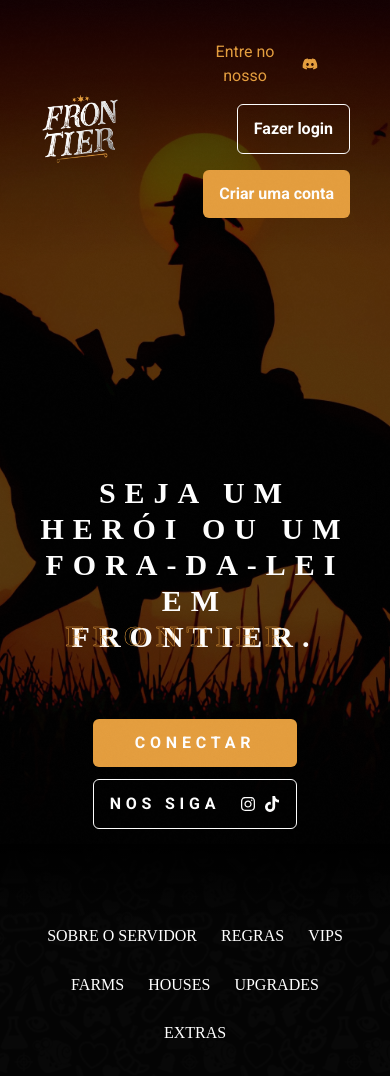
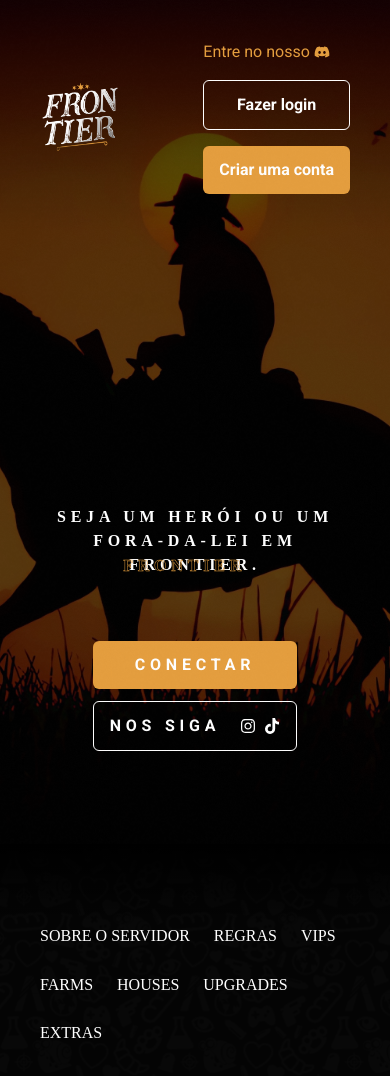
Before and after one commit to edsoncamargo/frontier, a React (Vite) app in the folder web/: page / in a window 390 px wide. Shown: the top 1076 px of the page. Built offline with nearby package versions, Linux system fonts and the light colour scheme; a web font is replaced by a local one.

Commit message:
[FIX] Responsive home adjusts

```diff
--- a/web/src/app.tsx
+++ b/web/src/app.tsx
@@ -13,8 +13,8 @@
             <em className='bg-gradient-to-b from-black/60 h-full w-full absolute -z-10 top-0'></em>
             <em className='bg-logo w-[75px] h-[68px] bg-no-repeat bg-center bg-contain flex absolute min-[1124px]:left-1/2 max-[1124px]:left-20 top-1/2 -translate-y-1/2 -translate-x-1/2'></em>
 
-            <div className='flex gap-4 bg-red items-center mr-10 flex-wrap justify-end py-10'>
-              <button className='mr-8 text-primary-50 font-regular flex items-center gap-1'>
+            <div className='flex gap-4 bg-red min-[521px]:items-center mr-10 flex-wrap justify-end py-10 max-[520px]:flex-col'>
+              <button className='min-[520px]:mr-8 text-primary-50 font-regular flex items-center gap-1'>
                 Entre no nosso <FaDiscord />
               </button>
               <button className='px-4 py-3 bg-transparent border-white border-[0.5px] text-paragraph-50 rounded-md font-bold'>
@@ -27,7 +27,7 @@
           </div>
 
           <div className='flex-1 flex-col justify-center items-center w-full h-full flex min-h-[100vh] -mt-[148px] gap-16 px-10'>
-            <p className='text-paragraph-50 font-bold text-3xl text-center tracking-widest mt-60 font-faroest'>
+            <p className='text-paragraph-50 font-bold min-[761px]:text-3xl text-center tracking-widest mt-60 font-faroest max-[761px]:text-1xl'>
               SEJA UM HERÓI OU UM <br /> FORA-DA-LEI EM{' '}
               <span className="after:text-stroke-primary-50 after:text-stroke-xs after:content-['FRONTIER'] after:ml-0.5 after:text-transparent relative after:absolute after:-left-2 after:-top-0.5">
                 FRONTIER.
@@ -60,7 +60,7 @@
 
       <article className='mt-10 max-w-7xl m-auto flex flex-col p-10'>
         <nav>
-          <ul className='flex gap-6 font-faroest text-1xl text-paragraph-50 justify-center flex-wrap'>
+          <ul className='flex gap-6 font-faroest text-1xl text-paragraph-50 justify-center flex-wrap max-[781px]:justify-start'>
             <li>
               <a
                 className='hover:text-primary-50 transition-all after:content-[""] after:w-0 after:bg-primary-50 after:h-[0.5px] after:block hover:after:w-1/2 after:transition-all after:rounded-r-lg'
```
